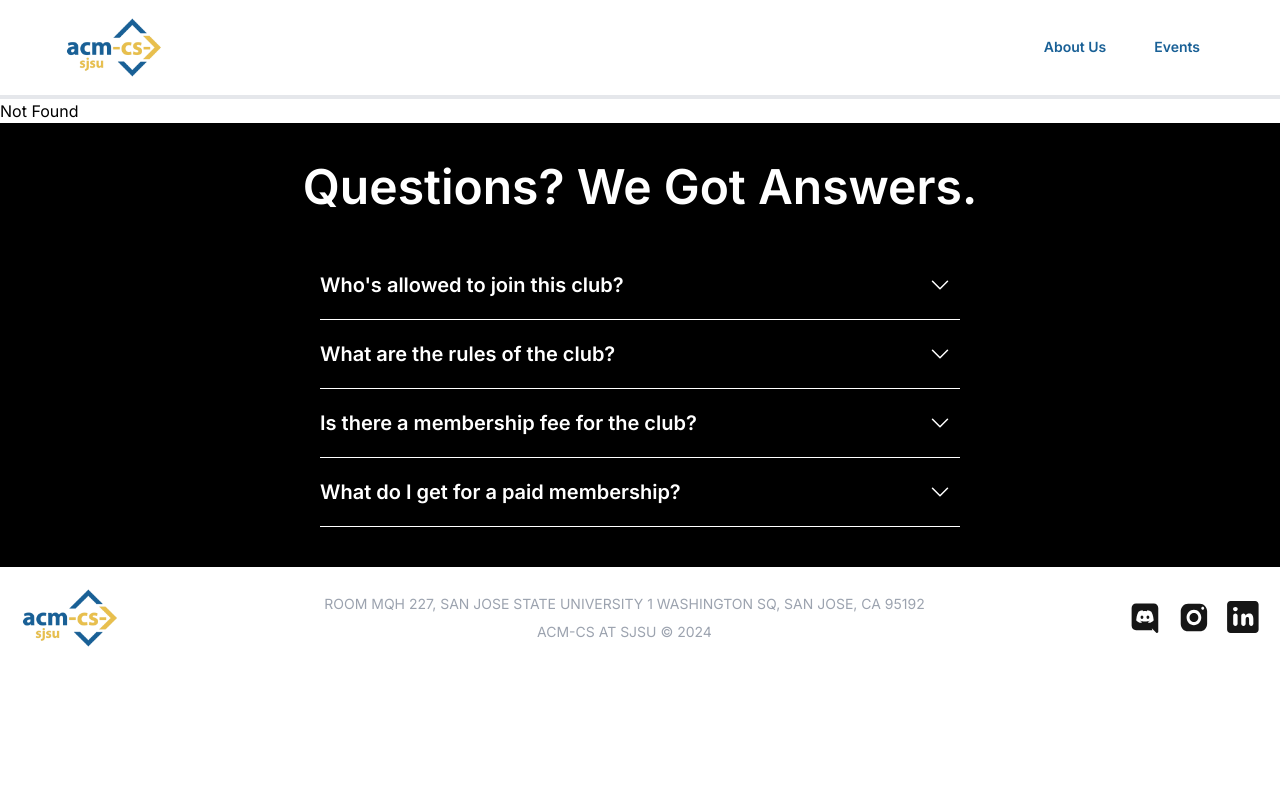
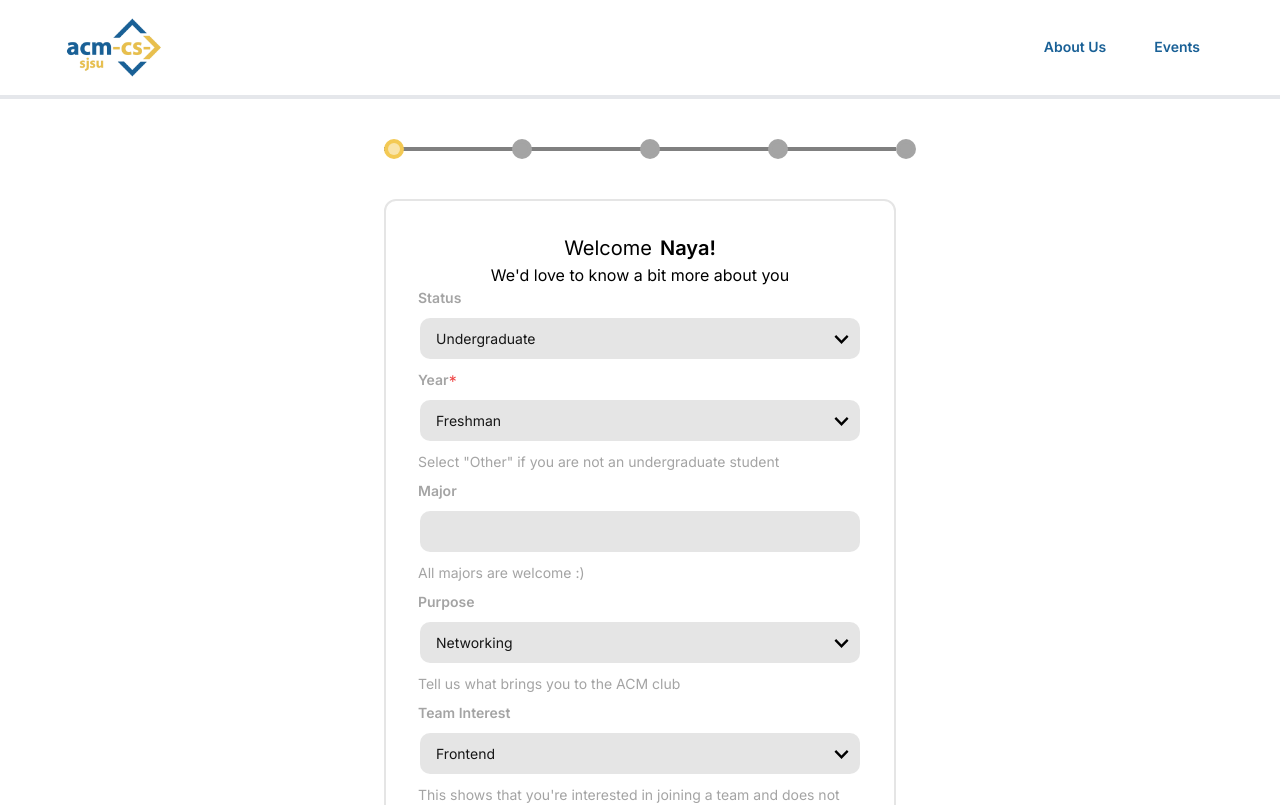
Before and after one commit to SJSUCSClub/acm-website-client, a React (Vite) app: page /onboarding in a window 1280 px wide. Shown: the top 805 px of the page. Built offline with nearby package versions, Linux system fonts and the light colour scheme.

Commit message:
add first page of onboarding flow

```diff
--- a/src/components/atoms/dropdown/component.tsx
+++ b/src/components/atoms/dropdown/component.tsx
@@ -19,12 +19,12 @@ export const Dropdown: React.FC<IDropdownProps> = ({
   <div>
     <div className="relative">
       <div className="flex">
-        <p className="text-neutral font-semibold mb-2">{label}</p>
+        <p className="text-neutral font-semibold mb-2 text-[14px]">{label}</p>
         {required && <p className="text-red-500">*</p>}
       </div>
       <select
         className={cn(
-          "rounded-xl bg-border text-text px-[16px] py-[10px] focus:outline-none w-full placeholder-neutral mb-2 border-border-hovered border-2 appearance-none",
+          "rounded-xl bg-border text-text px-[16px] py-[10px] focus:outline-none w-full placeholder-neutral mb-2 border-border-hovered border-2 appearance-none text-[14px]",
           className,
         )}
         {...props}
@@ -48,6 +48,6 @@ export const Dropdown: React.FC<IDropdownProps> = ({
         </svg>
       </div>
     </div>
-    {footer !== "" && <p className="text-neutral mb-2">{footer}</p>}
+    {footer !== "" && <p className="text-neutral mb-2 text-[14px]">{footer}</p>}
   </div>
 );
--- a/src/components/atoms/input/component.tsx
+++ b/src/components/atoms/input/component.tsx
@@ -19,12 +19,12 @@ export const Input: React.FC<IInputProps> = ({
 }) => (
   <div className="relative">
     <div className="flex">
-      <p className="text-neutral font-semibold mb-2">{label}</p>
+      <p className="text-neutral font-semibold mb-2 text-[14px]">{label}</p>
       {required && <p className="text-red-500">*</p>}
     </div>
     <input
       className={cn(
-        "rounded-xl bg-border text-text px-[16px] py-[10px] focus:outline-none w-full placeholder-neutral mb-2 border-border-hovered border-2",
+        "rounded-xl bg-border text-text px-[16px] py-[10px] focus:outline-none w-full placeholder-neutral mb-2 border-border-hovered border-2 text-[14px]",
         className,
       )}
       placeholder={placeholder}
@@ -35,6 +35,6 @@ export const Input: React.FC<IInputProps> = ({
         <img src={icon} alt="icon" className="h-5 w-5" />
       </div>
     )}
-    {footer !== "" && <p className="text-neutral mb-2">{footer}</p>}
+    {footer !== "" && <p className="text-neutral mb-2 text-[14px]">{footer}</p>}
   </div>
 );
--- a/src/components/atoms/progress-marker/component.tsx
+++ b/src/components/atoms/progress-marker/component.tsx
@@ -1,5 +1,3 @@
-import { useState } from "react";
-
 type Variant = "incomplete" | "complete" | "current";
 
 export interface IProgressMarkerProps
@@ -9,15 +7,14 @@ export interface IProgressMarkerProps
 
 export const ProgressMarker: React.FC<IProgressMarkerProps> = ({
   variant,
-  className,
   ...props
 }) => {
   let color = ["#F3C954", "#F3C954"];
-  if (variant === "complete") {
+  if (variant === "current") {
     color = ["#F3C954", "#FFFFFF"];
   } else if (variant === "incomplete") {
     color = ["#A4A4A4", "#A4A4A4"];
-  } else if (variant === "current") {
+  } else if (variant === "complete") {
     color = ["#F3C954", "#F3C954"];
   }
   return (
--- a/src/components/molecules/onboarding-card/component.tsx
+++ b/src/components/molecules/onboarding-card/component.tsx
@@ -4,20 +4,32 @@ import Card, { ICardProps } from "../../atoms/card";
 export interface IOnboardingCardProps extends ICardProps {
   subtitle: string;
   header: React.ReactNode;
+  boldHeader: React.ReactNode;
   image?: string;
   children: React.ReactNode;
+  className?: string;
 }
 
 export const OnboardingCard: React.FC<IOnboardingCardProps> = ({
   header,
+  boldHeader,
   subtitle,
   image = "",
   children,
+  className,
 }) => (
-  <Card className="border-[2px] py-[32px] px-[32px] border-border rounded-xl w-full">
+  <Card
+    className={
+      "border-[2px] py-[32px] px-[32px] border-border rounded-xl w-full" +
+      className
+    }
+  >
     <div className="text-center">
       {image !== "" && <img src={image} alt={subtitle} />}
-      <p className="text-[20px]">{header}</p>
+      <div className="flex gap-2 justify-center">
+        <p className="text-[20px]">{header}</p>
+        <p className="font-bold text-[20px]">{boldHeader}</p>
+      </div>
       <p className="text-[16px]">{subtitle}</p>
     </div>
     <div>{children}</div>
--- a/src/pages/About.tsx
+++ b/src/pages/About.tsx
@@ -2,10 +2,6 @@ import React from "react";
 import OfficerCard from "../components/molecules/officer-card";
 import TextWithImage from "../components/atoms/text-with-image";
 import { MemberBtn } from "../components/molecules/member-btn";
-import OnboardingCard from "../components/molecules/onboarding-card";
-import Dropdown from "../components/atoms/dropdown";
-import Input from "../components/atoms/input";
-import Btn from "../components/atoms/btn";
 
 const developers = [
   {
@@ -119,51 +115,6 @@ const officers = [
 const page = () => {
   return (
     <div className="about text-text my-10 px-[15%]">
-      <OnboardingCard
-        header={
-          <span>
-            Welcome <strong>Naya</strong>
-          </span>
-        }
-        subtitle="We'd love to know a bit more about you"
-      >
-        <Dropdown
-          required={false}
-          label="Status"
-          options={["Undergraduate", "Graduate"]}
-        />
-        <Dropdown
-          required={true}
-          label="Year"
-          options={["Freshman", "Sophomore", "Junior", "Senior", "Other"]}
-          footer={'Select "Other" if you are not an undergraduate student'}
-        />
-        <Input
-          required={false}
-          label="Major"
-          placeholder="Major"
-          footer="All majors are welcome! :)"
-        />
-        <Dropdown
-          required={false}
-          label="Purpose"
-          options={["Networking", "Coding Workshops"]}
-          footer={"Tell us what brings you to the ACM club"}
-        />
-        <Dropdown
-          required={false}
-          label="Team Interest"
-          options={["Design", "Frontend", "Backend"]}
-          footer={
-            "This shows that you're interested in joining a team and does not guarantee that you will be put on one. Teams are only for paid members."
-          }
-        />
-        <div className="flex justify-center mt-4">
-          <Btn variant="primary" className="justify-center">
-            Continue
-          </Btn>
-        </div>
-      </OnboardingCard>
       <div className="intro space-y-4">
         <h1 className="text-4xl font-bold">
           What is <span className="text-primary">ACM</span> at{" "}
--- /dev/null
+++ b/src/pages/Onboarding.tsx
@@ -0,0 +1,114 @@
+import Input from "../components/atoms/input";
+import Dropdown from "../components/atoms/dropdown";
+import OnboardingCard from "../components/molecules/onboarding-card";
+import ProgressBar from "../components/molecules/progress-bar";
+import { useState } from "react";
+import Btn from "../components/atoms/btn";
+
+type tempUserType = {
+  name: string;
+};
+
+const tempUser: tempUserType = {
+  name: "Naya",
+};
+
+const statusOptions: Array<string> = ["Undergraduate", "Graduate", "Other"];
+const yearOptions: Array<string> = [
+  "Freshman",
+  "Sophomore",
+  "Junior",
+  "Senior",
+  "Other",
+];
+const purposeOptions: Array<string> = ["Networking", "Other"];
+const interestOptions: Array<string> = [
+  "Frontend",
+  "Backend",
+  "Design",
+  "Marketing",
+  "Other",
+];
+
+const Page = () => {
+  const [progress, setProgress] = useState<number>(0.0);
+  const [page, setPage] = useState<number>(0);
+  const [status, setStatus] = useState<string>(statusOptions[0]);
+  const [year, setYear] = useState<string>(yearOptions[0]);
+  const [major, setMajor] = useState<string>("");
+  const [purpose, setPurpose] = useState<string>(purposeOptions[0]);
+  const [interest, setInterest] = useState<string>(interestOptions[0]);
+
+  function nextPage() {
+    console.log(`Status: ${status}`);
+    console.log(`Year: ${year}`);
+    console.log(`Major: ${major}`);
+    console.log(`Purpose: ${purpose}`);
+    console.log(`Interest: ${interest}`);
+    setPage(page + 1);
+    setProgress(progress + 0.25);
+  }
+
+  return (
+    <div className="flex justify-center items-center">
+      <div className="w-[75%] md:w-[50%] lg:w-[40%]">
+        <div>
+          <br />
+          <br />
+          <ProgressBar value={progress} max={1} />
+          <br />
+          <br />
+          {page === 0 && <OnboardingCard
+            header="Welcome"
+            boldHeader={`${tempUser.name}!`}
+            subtitle={"We'd love to know a bit more about you"}
+            className="w-full"
+          >
+            <Dropdown
+              label="Status"
+              required={false}
+              options={statusOptions}
+              onChange={(e) => setStatus(e.target.value)}
+            />
+            <Dropdown
+              label="Year"
+              required
+              footer={'Select "Other" if you are not an undergraduate student'}
+              options={yearOptions}
+              onChange={(e) => setYear(e.target.value)}
+            />
+            <Input
+              label="Major"
+              required={false}
+              footer="All majors are welcome :)"
+              onChange={(e) => setMajor(e.target.value)}
+            />
+            <Dropdown
+              label="Purpose"
+              required={false}
+              options={purposeOptions}
+              footer="Tell us what brings you to the ACM club"
+              onChange={(e) => setPurpose(e.target.value)}
+            />
+            <Dropdown
+              label="Team Interest"
+              required={false}
+              options={interestOptions}
+              footer="This shows that you're interested in joining a team and does not guarantee that you will be put on one. Teams are only for paid members."
+              onChange={(e) => setInterest(e.target.value)}
+            />
+            <br />
+            <div className="flex justify-center">
+              <Btn variant="primary" onClick={() => nextPage()}>
+                Continue
+              </Btn>
+            </div>
+          </OnboardingCard>}
+          <br />
+        </div>
+      </div>
+    </div>
+  );
+};
+
+export default Page;
--- a/src/routeTree.gen.ts
+++ b/src/routeTree.gen.ts
@@ -11,11 +11,17 @@
 // Import Routes
 
 import { Route as rootRoute } from "./routes/__root";
+import { Route as OnboardingImport } from "./routes/onboarding";
 import { Route as EventsImport } from "./routes/events";
 import { Route as AboutImport } from "./routes/about";
 import { Route as IndexImport } from "./routes/index";
 
 // Create/Update Routes
+
+const OnboardingRoute = OnboardingImport.update({
+  path: "/onboarding",
+  getParentRoute: () => rootRoute,
+} as any);
 
 const EventsRoute = EventsImport.update({
   path: "/events",
@@ -57,6 +63,13 @@ declare module "@tanstack/react-router" {
       preLoaderRoute: typeof EventsImport;
       parentRoute: typeof rootRoute;
     };
+    "/onboarding": {
+      id: "/onboarding";
+      path: "/onboarding";
+      fullPath: "/onboarding";
+      preLoaderRoute: typeof OnboardingImport;
+      parentRoute: typeof rootRoute;
+    };
   }
 }
 
@@ -66,12 +79,14 @@ export interface FileRoutesByFullPath {
   "/": typeof IndexRoute;
   "/about": typeof AboutRoute;
   "/events": typeof EventsRoute;
+  "/onboarding": typeof OnboardingRoute;
 }
 
 export interface FileRoutesByTo {
   "/": typeof IndexRoute;
   "/about": typeof AboutRoute;
   "/events": typeof EventsRoute;
+  "/onboarding": typeof OnboardingRoute;
 }
 
 export interface FileRoutesById {
@@ -79,14 +94,15 @@ export interface FileRoutesById {
   "/": typeof IndexRoute;
   "/about": typeof AboutRoute;
   "/events": typeof EventsRoute;
+  "/onboarding": typeof OnboardingRoute;
 }
 
 export interface FileRouteTypes {
   fileRoutesByFullPath: FileRoutesByFullPath;
-  fullPaths: "/" | "/about" | "/events";
+  fullPaths: "/" | "/about" | "/events" | "/onboarding";
   fileRoutesByTo: FileRoutesByTo;
-  to: "/" | "/about" | "/events";
-  id: "__root__" | "/" | "/about" | "/events";
+  to: "/" | "/about" | "/events" | "/onboarding";
+  id: "__root__" | "/" | "/about" | "/events" | "/onboarding";
   fileRoutesById: FileRoutesById;
 }
 
@@ -94,12 +110,14 @@ export interface RootRouteChildren {
   IndexRoute: typeof IndexRoute;
   AboutRoute: typeof AboutRoute;
   EventsRoute: typeof EventsRoute;
+  OnboardingRoute: typeof OnboardingRoute;
 }
 
 const rootRouteChildren: RootRouteChildren = {
   IndexRoute: IndexRoute,
   AboutRoute: AboutRoute,
   EventsRoute: EventsRoute,
+  OnboardingRoute: OnboardingRoute,
 };
 
 export const routeTree = rootRoute
@@ -116,7 +134,8 @@ export const routeTree = rootRoute
       "children": [
         "/",
         "/about",
-        "/events"
+        "/events",
+        "/onboarding"
       ]
     },
     "/": {
@@ -127,6 +146,9 @@ export const routeTree = rootRoute
     },
     "/events": {
       "filePath": "events.tsx"
+    },
+    "/onboarding": {
+      "filePath": "onboarding.tsx"
     }
   }
 }
--- /dev/null
+++ b/src/routes/onboarding.tsx
@@ -0,0 +1,6 @@
+import { createFileRoute } from "@tanstack/react-router";
+import Onboarding from "../pages/Onboarding";
+
+export const Route = createFileRoute("/onboarding")({
+  component: Onboarding,
+});
```
